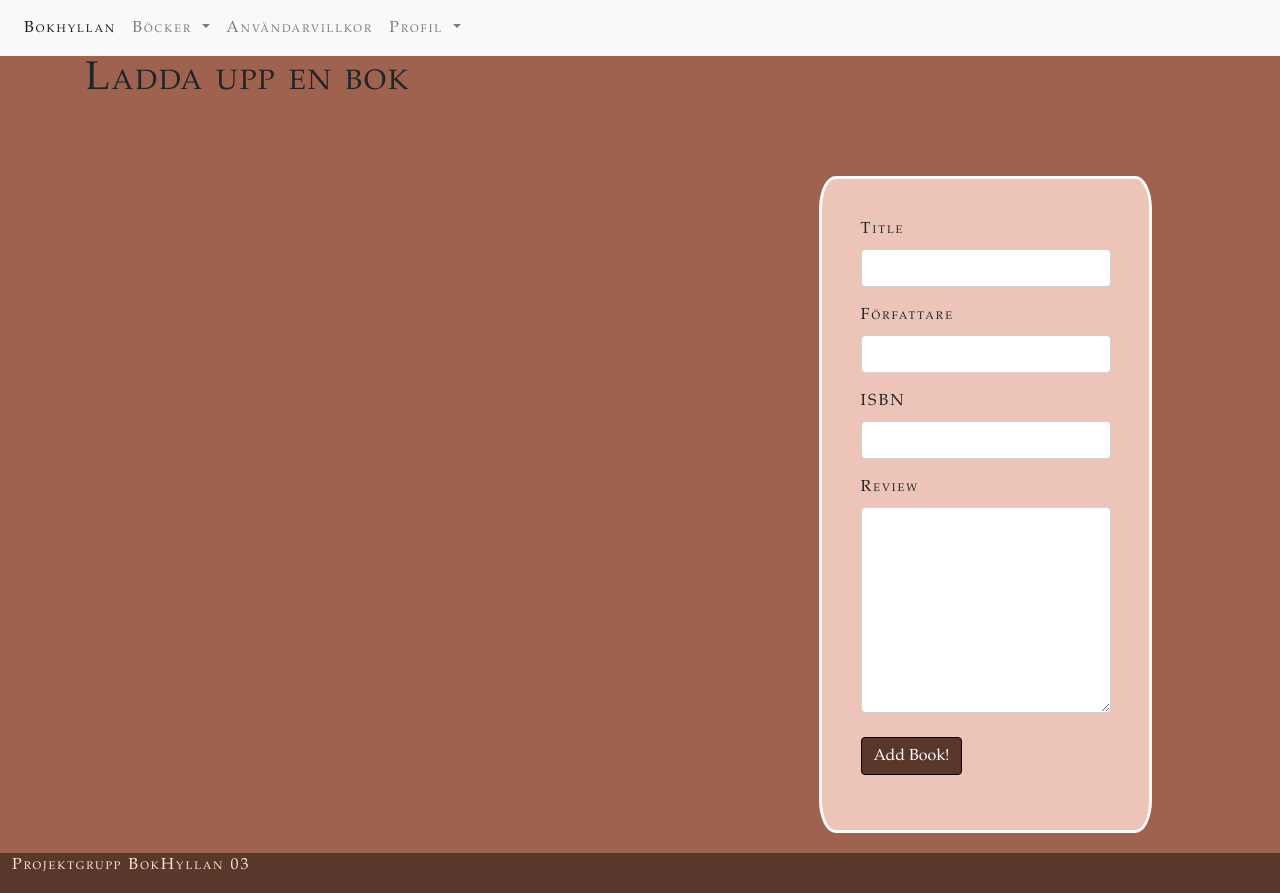
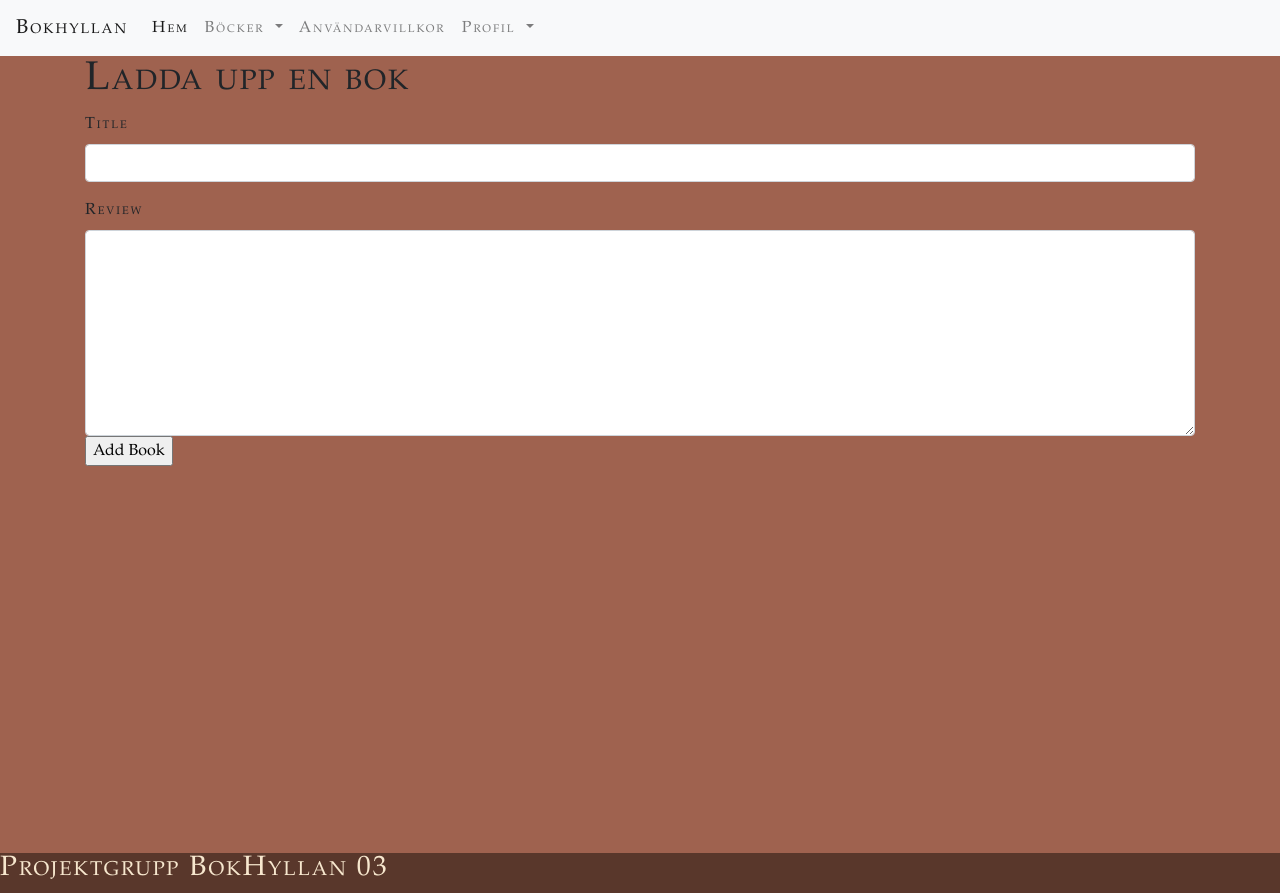
Before and after one commit to carbarcor/BokHyllan, a Flask app: page /add-book in a window 1280 px wide. Run offline with Flask 3, Linux system fonts and the light colour scheme; a user stored in the database is signed in.

Commit message:
Revert "Dev"

```diff
--- a/BOKHYLLAN/website/__init__.py
+++ b/BOKHYLLAN/website/__init__.py
@@ -1,6 +1,6 @@
 #detta är jätte viktigt for flask eftersom det genererar automatisk databasen,
 #den tillåter oss att skapa ett lösenord för att administrerat administratörsområdet
-from flask import Flask, flash
+from flask import Flask
 from flask_sqlalchemy import SQLAlchemy
 from os import path
 import os
@@ -23,7 +23,6 @@ def create_app():
     app = Flask(__name__)
     app.config['SECRET_KEY'] = 'Tito'
     app.config['SQLALCHEMY_DATABASE_URI'] = f'sqlite:///{DB_NAME}'
-    app.config['MESSAGE_FLASHING_OPTIONS'] = {'duration': 5}
     db.init_app(app)
     """importerar phytonkoden till programmet"""
     from .views import views
--- a/BOKHYLLAN/website/models.py
+++ b/BOKHYLLAN/website/models.py
@@ -10,11 +10,8 @@ from datetime import datetime
 class Book(db.Model):
     id = db.Column(db.Integer, primary_key=True)
     title = db.Column(db.String(150))
-    author = db.Column(db.String(150))
-    isbn = db.Column(db.String(150))
     review = db.Column(db.String(30000))
     user_id = db.Column(db.Integer, db.ForeignKey('user.id'))
-    cover_pic = db.Column(db.String(30000))
 
 
 #detta är databasen för user. där PK är id som genereras automatisk när user registrerar sig
@@ -25,4 +22,3 @@ class User(db.Model, UserMixin):
     first_name = db.Column(db.String(150))
     books = db.relationship('Book')
     bio = db.Column(db.String(30000))
-    profile_pic = db.Column(db.String(30000))
--- a/BOKHYLLAN/website/static/styles/style.css
+++ b/BOKHYLLAN/website/static/styles/style.css
@@ -4,19 +4,6 @@ body {
     font-variant: small-caps;
     letter-spacing: 2px;
     }
-#Laddabok{
-    background-color: #edc5b8;
-    position: fixed;
-    right: 10%;
-    margin-top: 5%;
-    border: 3px solid #f8f9fa;
-    border-radius: 5%;
-    padding-top: 3%;
-    padding-bottom: 3%;
-    padding-left: 3%;
-    padding-right: 3%;
-
-}
 
 #Login{
     background-color: #edc5b8;
@@ -36,29 +23,8 @@ body {
 footer {
     background-color: #59372B;
     color: #F7E7CE;
-    position: fixed;
+    position: absolute;
     bottom: 0;
     width: 100%;
     height: 2.5rem;
-
 }
-
-#intro {
-   color:#dccaae;
-   position: absolute;
-   padding-top: 10%;
-   padding-right: 50%;
-
-}
-
-#intro b {
-    font-size: medium;
-    color:#edd5cc;
-
-}
-
-.btn-primary {
-    color: #fff;
-    background-color:#59372B;
-    border-color: #000509;
-  }
--- a/BOKHYLLAN/website/templates/add_bio.html
+++ b/BOKHYLLAN/website/templates/add_bio.html
@@ -4,7 +4,7 @@
 <h1 align="left" >{{user.first_name}} berätta något om dig själv!</h1>
 </br>
 <form method="POST">
-<textarea class="form-control" id="bio" name="bio" rows="8" cols="50" placeholder="Ange en bio!"></textarea>
+<textarea class="form-control" id="bio" name="bio" rows="8">{{user.bio}}</textarea>
 </br>
 
 <button  type="submit" class="btn btn-primary">Skicka in!</button>
--- a/BOKHYLLAN/website/templates/add_book.html
+++ b/BOKHYLLAN/website/templates/add_book.html
@@ -3,40 +3,17 @@
 {% block content %}
 
     <h1>Ladda upp en bok</h1>
-    <form id="Laddabok" method="POST">
+    <form method="POST">
     <div class="form-group">
         <label for="title">Title</label>
         <input type="text" class="form-control" name="title" id="title" required>
       </div>
-      <div class="form-group">
-        <label for="author">Författare</label>
-        <input type="text" class="form-control" name="author" id="author" required>
-      </div>
-      <div class="form-group">
-        <label for="isbn">ISBN</label>
-        <input type="text" class="form-control" name="isbn" id="isbn">
-      </div>
     <div class="form-group">
         <label for="review">Review</label>
         <textarea class="form-control" name="review" id="review" rows="8" required></textarea>
-    </br>
-        <button type="submit" class="btn btn-primary">Add Book!</button>
+        <input type="submit" value="Add Book">
 
     </div>
     </form>
 
-
-    {% for book in books %}
-    <div class="book">
-       <h3>{{ book.title }}</h3>
-        <form method="POST" action="{{ url_for('views.remove_book', book_id=book.id) }}">
-            <button type="submit" class="btn btn-primary">Ta bort!</button>
-        </form>
-    </br>
-        <form method="#" action="#">
-            <button type="submit" class="btn btn-primary">Redigera boken!</button>
-        </form>
-    </div>
-  {% endfor %}
-
 {% endblock %}
--- a/BOKHYLLAN/website/templates/base.html
+++ b/BOKHYLLAN/website/templates/base.html
@@ -16,6 +16,7 @@ en mer anständig version eller med var egen html och css kod-->
 </head>
 <body>
     <nav class="navbar navbar-expand-lg navbar-light bg-light">
+        <a class="navbar-brand" href="#">Bokhyllan</a>
         <button class="navbar-toggler" type="button" data-toggle="collapse" data-target="#navbarSupportedContent" aria-controls="navbarSupportedContent" aria-expanded="false" aria-label="Toggle navigation">
           <span class="navbar-toggler-icon"></span>
         </button>
@@ -24,7 +25,7 @@ en mer anständig version eller med var egen html och css kod-->
           <ul class="navbar-nav mr-auto">
             <li class="nav-item active">
               {% if user.is_authenticated %}
-              <a class="nav-link" id ="home" href="/">Bokhyllan<span class="sr-only">(current)</span></a>
+              <a class="nav-link" id ="home" href="/">Hem <span class="sr-only">(current)</span></a>
             </li>
             <li class="nav-item dropdown">
               <a class="nav-link dropdown-toggle" href="#" id="navbarDropdown" role="button" data-toggle="dropdown" aria-haspopup="true" aria-expanded="false">
@@ -42,10 +43,8 @@ en mer anständig version eller med var egen html och css kod-->
                 Profil
               </a>
               <div class="dropdown-menu" aria-labelledby="navbarDropdown">
-                {% if not user.is_authenticated %}
                 <a class="dropdown-item" id="login" href="/login">Logga in</a>
                 <a class="dropdown-item" id="signUp" href="/sign-up">Registrera</a>
-                {% endif %}
                 {% if user.is_authenticated %}
                 <a class="dropdown-item" id="redigera_profil" href="/edit-profile">Redigera profil</a>
                 <div class="dropdown-divider"></div>
@@ -107,7 +106,7 @@ en mer anständig version eller med var egen html och css kod-->
 
 </div>
 <footer>
-    <p>&nbsp Projektgrupp BokHyllan 03</p>
+    <h3>Projektgrupp BokHyllan 03</h3>
 </footer>
 
   </body>
--- a/BOKHYLLAN/website/views.py
+++ b/BOKHYLLAN/website/views.py
@@ -14,16 +14,14 @@ views = Blueprint('views', __name__)
 @views.route('/', methods=['GET', 'POST'])
 @login_required
 def home():
-    books = Book.query.filter_by(user_id=current_user.id).all()
+    books = Book.query.all()
     return render_template("home.html", user=current_user, books=books)
 
-
+# detta är för att "edit profile" den är inte klart än.
 @views.route('/edit-profile', methods=['GET', 'POST'])
 @login_required
-def show_all_books():
-    books = Book.query.all()
-    return render_template('all_books.html', user=current_user, books=books )
-
+def editprofile():
+    return render_template('edit_profile.html', user=current_user)
 
 # detta är så man lägger till en bok i databasen som sedan visas på home.html templaten.
 #detta är för att "edit profile" den är inte klart än.
@@ -37,18 +35,15 @@ def editprofile():
 @views.route('/add-book', methods=['GET', 'POST'])
 @login_required
 def addBook():
-    books = Book.query.filter_by(user_id=current_user.id).all()
     if request.method == 'POST':
         title = request.form.get('title')
-        author = request.form.get('author')
-        isbn = request.form.get('isbn')
         review = request.form.get('review')
-        new_book = Book(title=title,author=author, isbn=isbn, review=review, user_id=current_user.id)
+        new_book = Book(title=title, review=review, user_id=current_user.id)
         db.session.add(new_book)
         db.session.commit()
         flash('Boken har laddats upp!', category='success')
-        return redirect(url_for('views.addBook'))
-    return render_template('add_book.html', user=current_user, books=books )
+        return redirect(url_for('views.home'))
+    return render_template('add_book.html', user=current_user)
 
 @views.route('/remove-book/<int:book_id>', methods=['POST'])
 @login_required
@@ -60,7 +55,7 @@ def remove_book(book_id):
         flash('Boken har tagits bort!', category='success')
     else:
         flash('Du kan bara ta bort dina egna böcker!', category='error')
-    return redirect(url_for('views.addBook'))
+    return redirect(url_for('views.home'))
 
 
 # detta är för att ladda upp bilden. det är inte klart en det saknas förstarka "security" vi komma att göra det med werkzeug
@@ -94,13 +89,9 @@ def add_bio():
         new_bio = request.form.get('bio')
         bio_user = User.query.filter_by(id=current_user.id).first()
         bio_user.bio = new_bio
-        if new_bio == "":
-            flash('Biografin har inte skapats!', category='error')
-            return redirect(url_for('views.home'))
-        else:
-            db.session.commit()
-            flash('Biografin har skapats!', category='success')
-            return redirect(url_for('views.home'))
+        db.session.commit()
+        flash('Biografi har skopat!', category='success')
+        return redirect(url_for('views.home'))
 
     return render_template("add_bio.html", user=current_user)
 
```
Also changed, not shown: BOKHYLLAN/website/auth.py (+11 -22 lines), BOKHYLLAN/website/templates/all_books.html (deleted, +0 -17 lines), BOKHYLLAN/website/templates/edit_profile.html (+5 -8 lines), BOKHYLLAN/website/templates/home.html (+17 -7 lines), BOKHYLLAN/website/templates/login.html (+0 -10 lines), BOKHYLLAN/instance/database.db (added), 2 other files.
